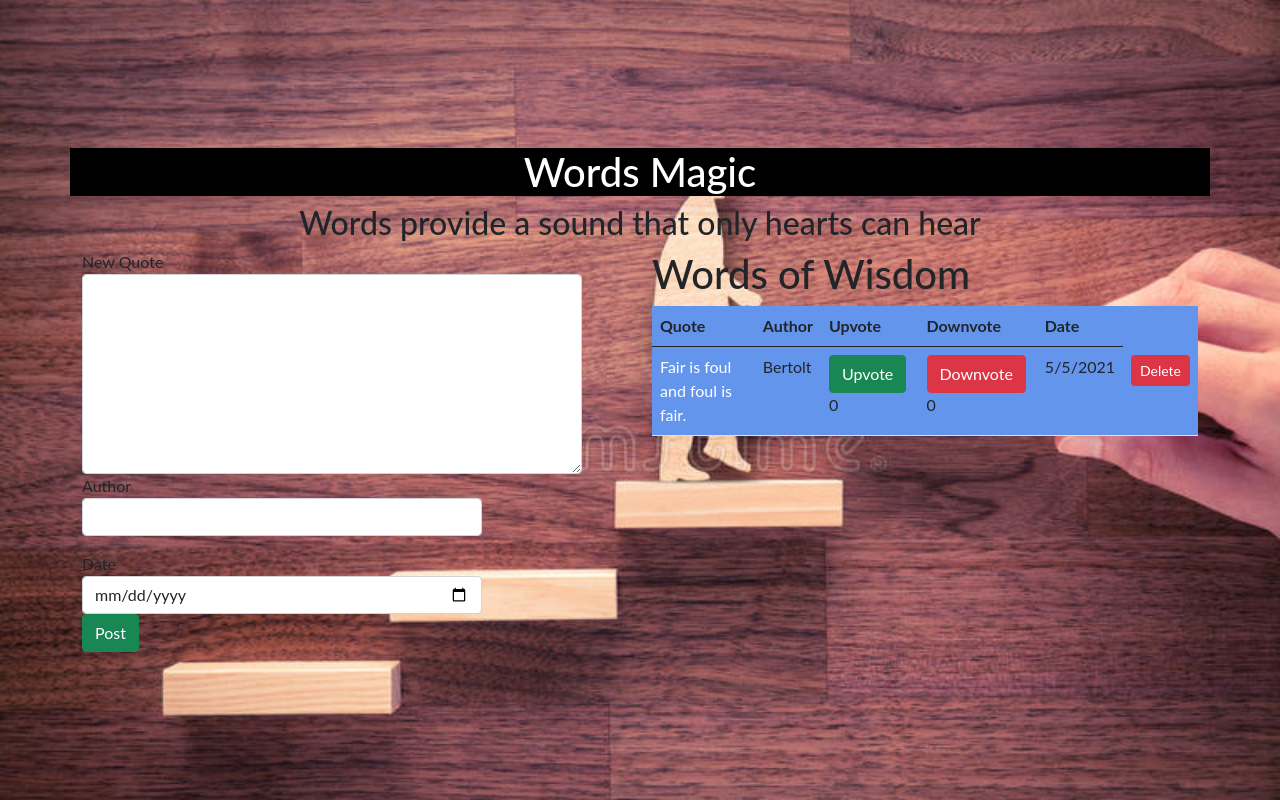
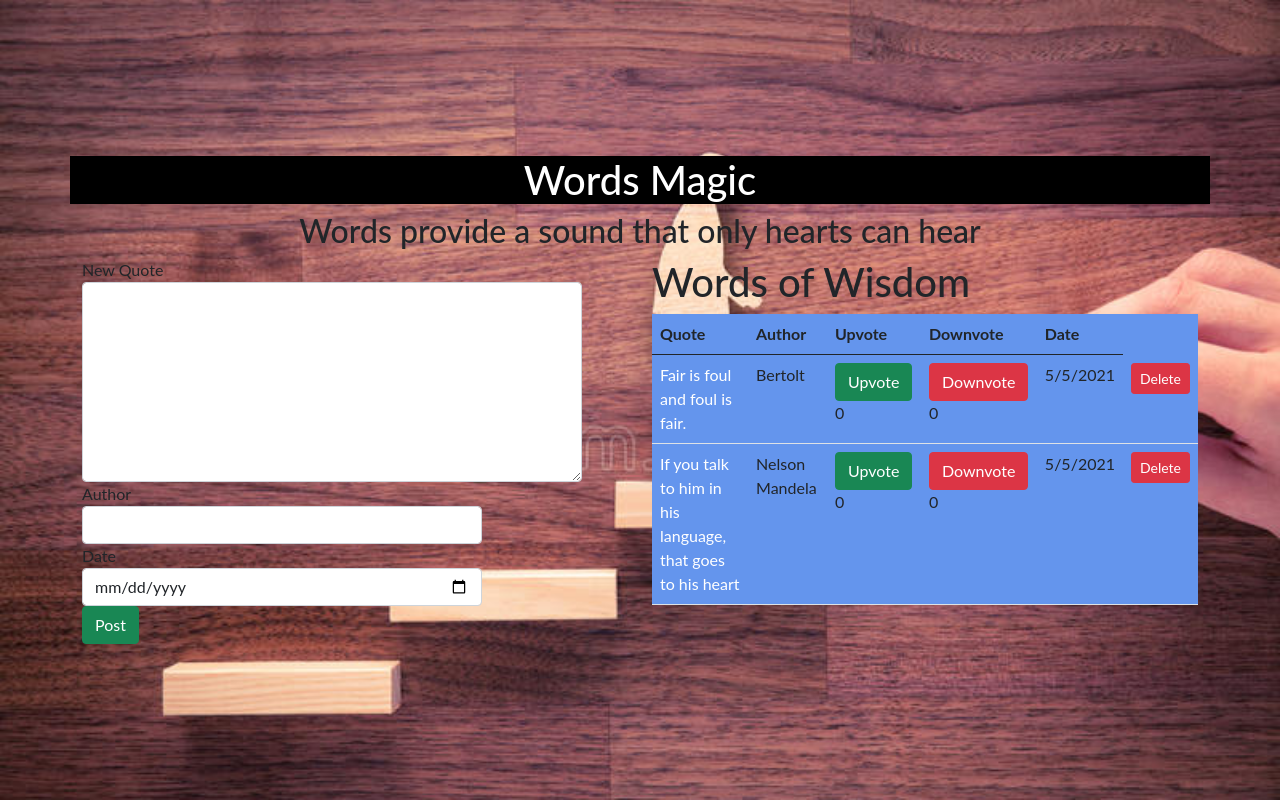
Before and after one commit to Evance23/Words, an Angular app: page / in a window 1280 px wide. Built offline with nearby package versions, Linux system fonts and the light colour scheme.

Commit message:
Add all changes

```diff
--- a/src/app/app.component.html
+++ b/src/app/app.component.html
@@ -3,7 +3,8 @@
   <h2>Words provide a sound that only hearts can hear</h2>
 </div>
 <div>
-<app-forms></app-forms>
+<!-- <app-forms></app-forms> -->
+<app-wisdom></app-wisdom>
 <div>
 
  <div>
--- a/src/app/forms/forms.component.html
+++ b/src/app/forms/forms.component.html
@@ -1,34 +1,26 @@
-<div>
-  <div class="container">
-    <div class="row">
-      <div class="col-md-6">
-        <form>
+
+<form #quoteForm="ngForm">
   <div class="form-group">
     <div class="quotespace">
       <label form="quote">New Quote</label><br>
       <!-- <textarea class="form-control" id="description"></textarea> -->
-              <textarea type="text" required class="form-control" id="description" [(ngModel)]="newQuote.quote"
+      <textarea type="text" required class="form-control" id="description" ngModel
         name="quote"></textarea>
   </div>
   <div class="detail-form">
     <label form="author">Author</label><br>
     <!-- <input type="text" name="author" class="form-control"> -->
-          <input type="text" required class="form-control" id="author" [(ngModel)]="newQuote.author" name="author" #author>
-            <p>{{author.value}}</p>
+  <input type="text" required class="form-control" id="author" ngModel name="author" #author>
+
 </div>
 
   <div class="detail-form">
     <label form="date">Date</label><br>
     <!-- <input type="date" name="date" class="form-control"> -->
-            <input type="date" required class="form-control" id="description" [(ngModel)]="newQuote.quote" name="quote">
+    <input type="date" required class="form-control" id="description" ngModel name="date">
 
   </div>
-        <button class="btn btn-success"type="submit" >Post</button>
+<button class="btn btn-success"type="submit" (click)="addQuotes(quoteForm.value)">Post</button>
 
 </div>
 </form>
-  </div>
-      <div class="col-md-6">
-        <app-wisdom></app-wisdom>
-      </div>
-</div>
--- a/src/app/forms/forms.component.ts
+++ b/src/app/forms/forms.component.ts
@@ -10,16 +10,10 @@
 
 
 export class FormsComponent implements OnInit {
-  newQuotes=[]
-  quotes:Words[]=[
+  newQuotes=[] as any
 
-  new Words(1, 'Fair is foul and foul is fair.', 'Bertolt ', 0,0,"5/5/2021"),
-  // new Words(2, 'If you talk to him in his language, that goes to his heart ', 'Nelson Mandela', 0,0, "5/5/2021"),
-  // new Words(3, 'Whether you think you can or think you cant, you are right.', 'Anonymous', 0,0, "5/5/2021")
-];
-//   this.addQuote.emit(this.newQuote);
 newQuote = new Words(0, "", " ", 0,0 , " ");
-
+@Output() createdQuote = new EventEmitter<any>();
 constructor(){
 
 }
@@ -27,5 +21,7 @@
 
 }
 
-
+addQuotes(value:any){
+  this.createdQuote.emit(value)
 }
+}
--- a/src/app/wisdom/wisdom.component.html
+++ b/src/app/wisdom/wisdom.component.html
@@ -1,21 +1,11 @@
+<div>
+  <div class="container">
+    <div class="row">
+      <div class="col-md-6">
+        <app-forms (createdQuote)="recievedQuote($event)"></app-forms>
+      </div>
+      <div class="col-md-6">
         <h1>Words of Wisdom</h1>
-
-
-<!-- <ul>
-    <li *ngFor='let quote of quotes'>
-        <div>
-            <div class="topical text-white">
-                {{quote.quote}}
-            </div>
-            <div class="naming">
-                {{quote.author}}
-            </div>
-            <div class="roman">
-                {{quote.date}}
-            </div>
-        </div>
-    </li>
-</ul> -->
 
         <table class="table">
           <thead>
@@ -27,7 +17,6 @@
               <th scope="col">Downvote</th>
               <th scope="col">Date</th>
 
-        <!-- <th scope="col">Action</th> -->
             </tr>
           </thead>
           <tbody>
@@ -35,11 +24,21 @@
 
               <td class="topical text-white"> {{quote.quote}}</td>
               <td class="naming">{{quote.author}}</td>
-        <td class="roman"> <button class="btn btn-success">Upvote</button> {{quote.upvote}}</td>
-        <td class="roman"> <button class="btn btn-danger">Downvote</button>{{quote.downvote}}</td>
+              <td class="roman"> <button class="btn btn-success" (click)="upvote(quote)">Upvote</button>
+                {{quote.upvote}}</td>
+              <td class="roman"> <button class="btn btn-danger"
+                  (click)="downvote(quote)">Downvote</button>{{quote.downvote}}</td>
               <td class="roman"> {{quote.date}}</td>
-        <td class="roman"><button type="button" class="btn btn-danger btn-sm">Delete</button></td>
+              <td class="roman"><button type="button" class="btn btn-danger btn-sm"
+                  (click)="deleteQuote(quote)">Delete</button></td>
 
             </tr>
           </tbody>
         </table>
+
+      </div>
+    </div>
+
+
+  </div>
+</div>
--- a/src/app/wisdom/wisdom.component.ts
+++ b/src/app/wisdom/wisdom.component.ts
@@ -7,41 +7,39 @@
 })
 
 export class WisdomComponent implements OnInit {
+
   quotes:Words[]=[
-
-      new Words(1, 'Fair is foul and foul is fair.', 'Bertolt ', 0,0,"5/5/2021"),
-      // new Words(2, 'If you talk to him in his language, that goes to his heart ', 'Nelson Mandela', 0,0, "5/5/2021"),
-      // new Words(3, 'Whether you think you can or think you cant, you are right.', 'Anonymous', 0,0, "5/5/2021")
+    new Words(1, 'Fair is foul and foul is fair.', 'Bertolt ', 0,0,"5/5/2021"),
+    new Words(2, 'If you talk to him in his language, that goes to his heart ', 'Nelson Mandela', 0,0, "5/5/2021"),
   ];
 
   constructor(){
-    //this.quotes=['Fair is foul and foul is fair', 'Whether you think you can or think you cant, you are right', '“If you talk to a man in a language he understands, that goes to his head. If you talk to him in his language, that goes to his heart.-Nelson Mandela']
-
 
   }
+
   ngOnInit(){
-    // this.quotes=  [
-    //   { id: 1,
-    //     author:"Bertolt",
-    // date: "5/5/2021",
-    // quote:"Fair is foul and foul is fair."},
-    // { id: 2,
-    //   author: "Nelson Mandela",
-    // date: "5/5/2021",
-    // quote:"If you talk to a man in a language he understands, that goes to his head. If you talk to him in his language, that goes to his heart"},
-    // { id: 3,
-    //   author: "Anonymous",
-    // date:"5/5/2021",
-    // quote:"Whether you think you can or think you cant, you are right"}]
+
   }
 
-  addNewQuote(quotes:Words){
-    let quotesLength = this.quotes.length;
-    quotes.id = quotesLength+1;
-    // quotes.date = new Date(quotes.date)
+  recievedQuote(value:any){
+    let id = this.quotes.length + 1
+    value.id = id
+    this.quotes.push(value)
+  }
 
-    this.quotes.push(quotes)
-}
+  upvote(quote:Words){
+    quote.upvote += 1
+  }
 
+  downvote(quote:Words){
+    quote.downvote += 1
+  }
+
+  deleteQuote(quote:Words){
+    let toDelete = this.quotes.indexOf(quote)
+    if (toDelete > -1) {
+      this.quotes.splice(toDelete)
+    }
+  }
 
 }
```
Lines whose indentation alone changed are shown as unchanged.
